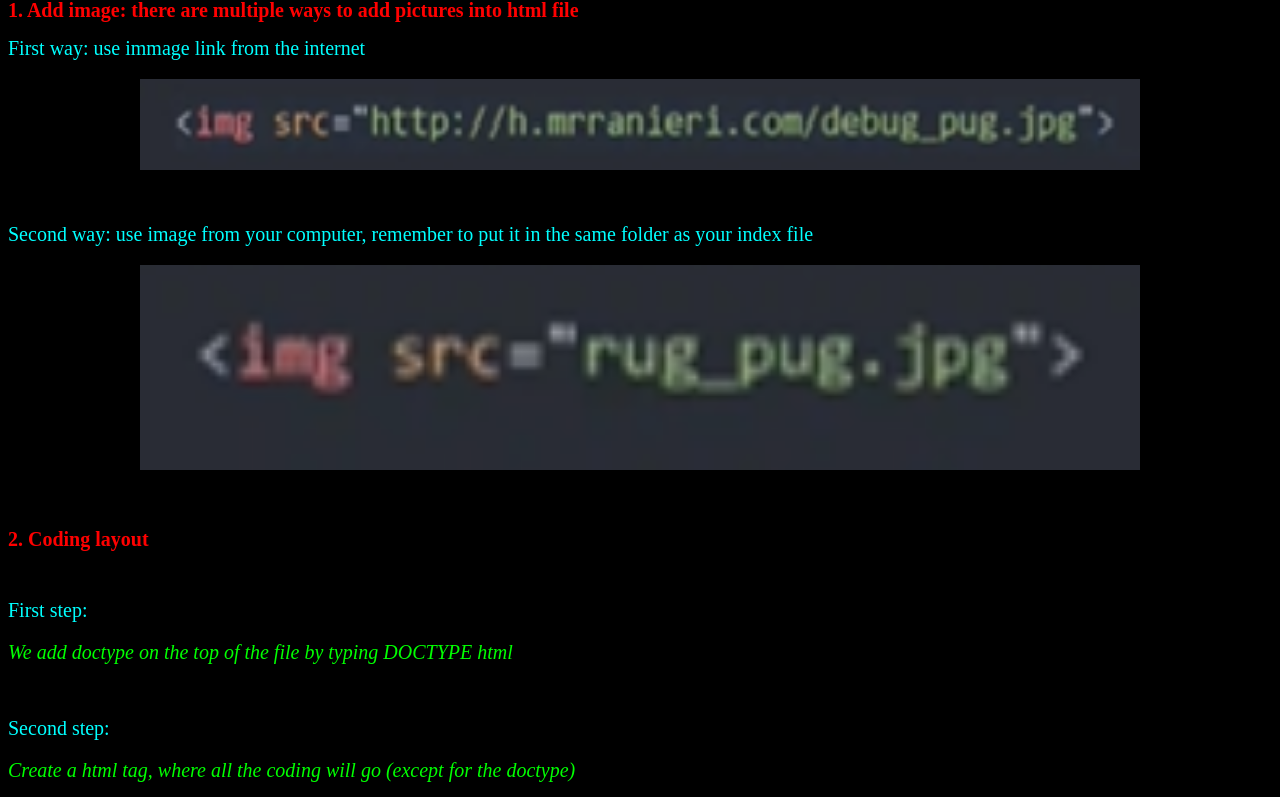
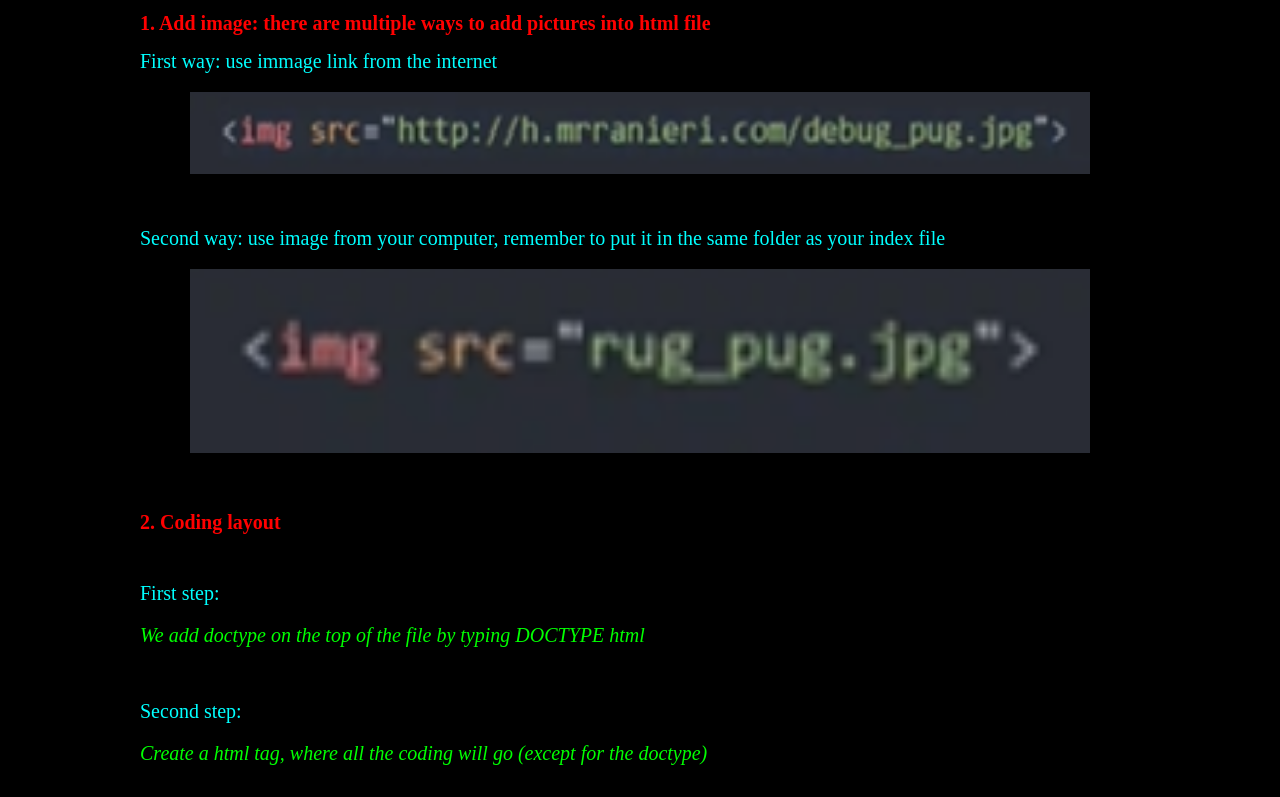
Before and after one commit to TimNguyen-TerribleKangaroo/my-cool-project, a plain HTML site: page style.html in a window 1280 px wide. Shown: the part 106-903 px from the top of the page. Drawn offline with Linux system fonts and the light colour scheme.

Commit message:
homepage, 1st page, 2nd page done, now working on 3rd page. might go back to the other pages

```diff
--- a/style.css
+++ b/style.css
@@ -6,7 +6,7 @@
     flex-direction: row-reverse;    */
 }
 main {
-    max-width: 900px;
+    max-width: 1000px;
     margin: 0 auto;
 }
 h1 {
--- a/style.html
+++ b/style.html
@@ -5,7 +5,7 @@
     </head>
 
     <body>
-        <nav>
+        <main>
             <h1>HOW TO MAKE YOUR WEBSITE PRETTIER</h1>
             <span>1. Add image: there are multiple ways to add pictures into html file</span>
             <p>First way: use immage link from the internet</p>
@@ -85,8 +85,9 @@
 
             //padding
 
-        </nav>
+        </main>
 
+        <nav>
             <div class="container">
                 <a href="index.html">Go to homepage</a>
                 <br>
@@ -98,5 +99,7 @@
                 <br>
                 <a href="netlify.html">How to publish your website</a>
             </div>
+        </nav>
+
     </body>
 </html>
```
Also changed, not shown: index.html (+8 -3 lines). Lines whose indentation alone changed are shown as unchanged.
